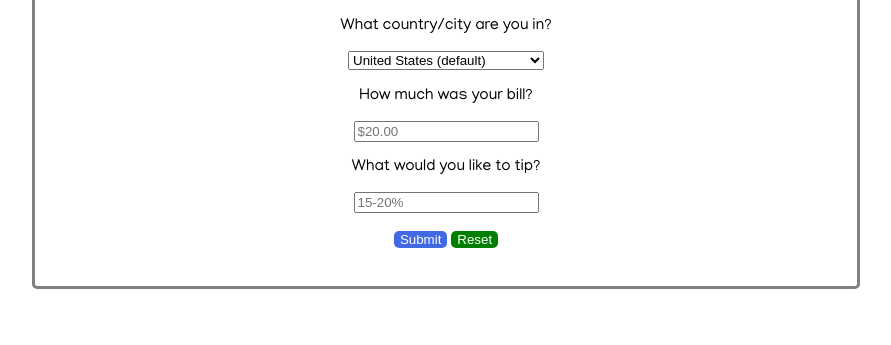
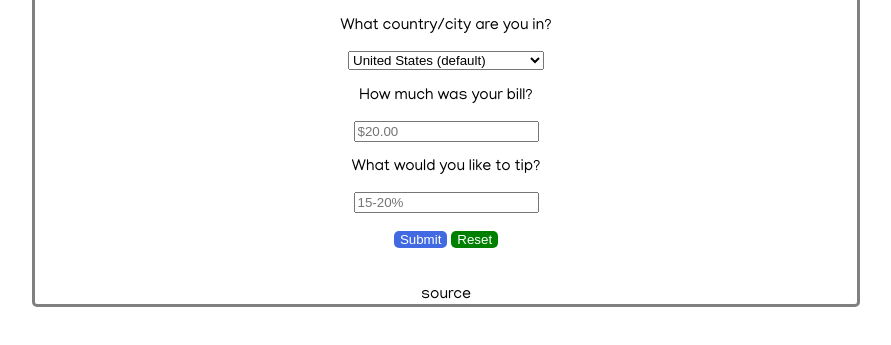
Before and after one commit to cekeller6121/tipCalculator, a plain HTML site: page index.html in a window 1280 px wide. Shown: the part 61-406 px from the top of the page, without its empty margins (194-1085 px from the left). Drawn offline with Linux system fonts and the light colour scheme.

Commit message:
add source link

```diff
--- a/index.html
+++ b/index.html
@@ -34,6 +34,8 @@
     <br>
     <div id="displayField"></div>
 
+    <div id="sourceBox"><a href="https://www.travelandleisure.com/travel-tips/budgeting-currency/global-tipping-etiquette" target="_blank">source</div>
+
 </section>
 
 
--- a/styles.css
+++ b/styles.css
@@ -36,3 +36,8 @@
   color: White;
 
 }
+
+#sourceBox a{
+  color: black;
+  text-decoration: none;
+}
```
